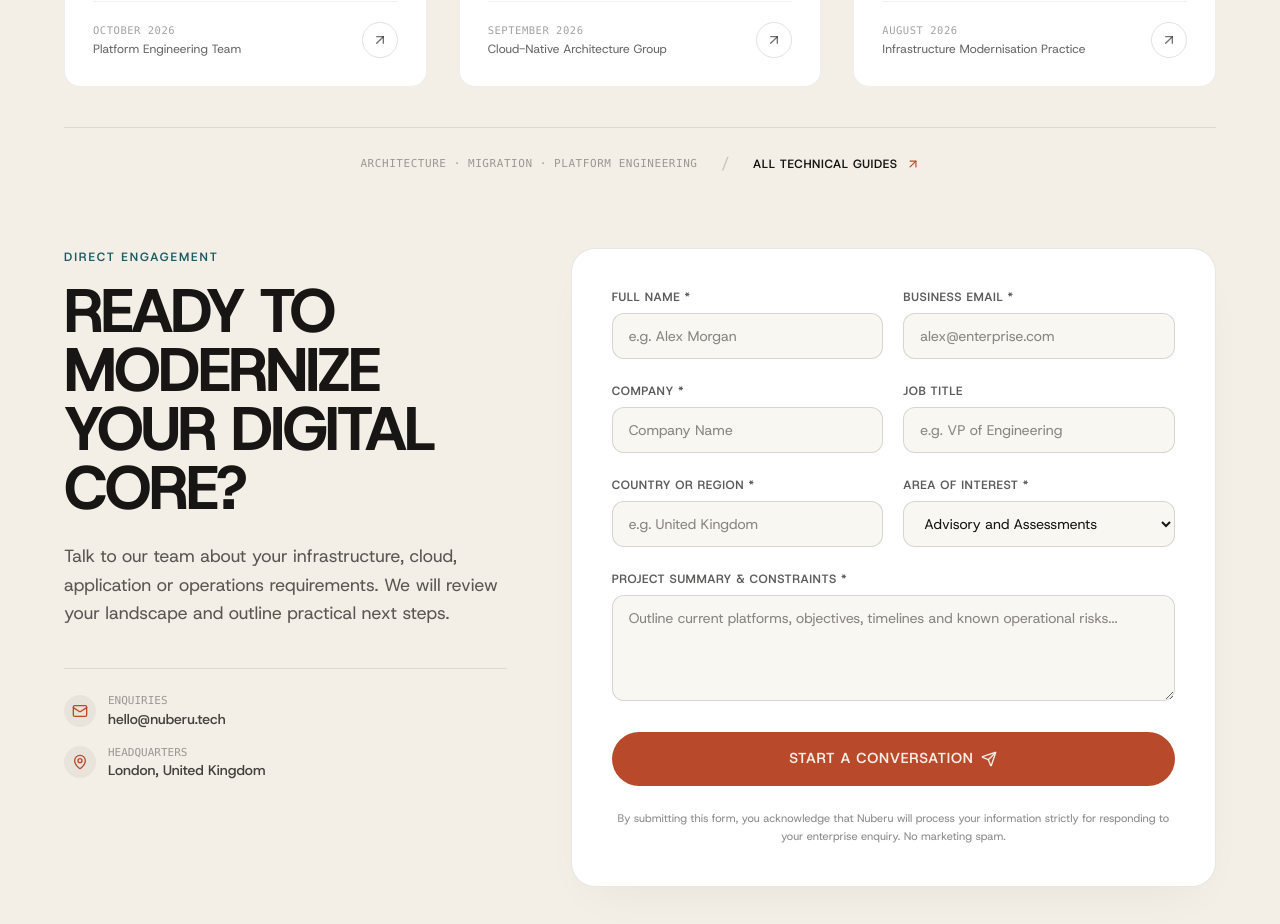
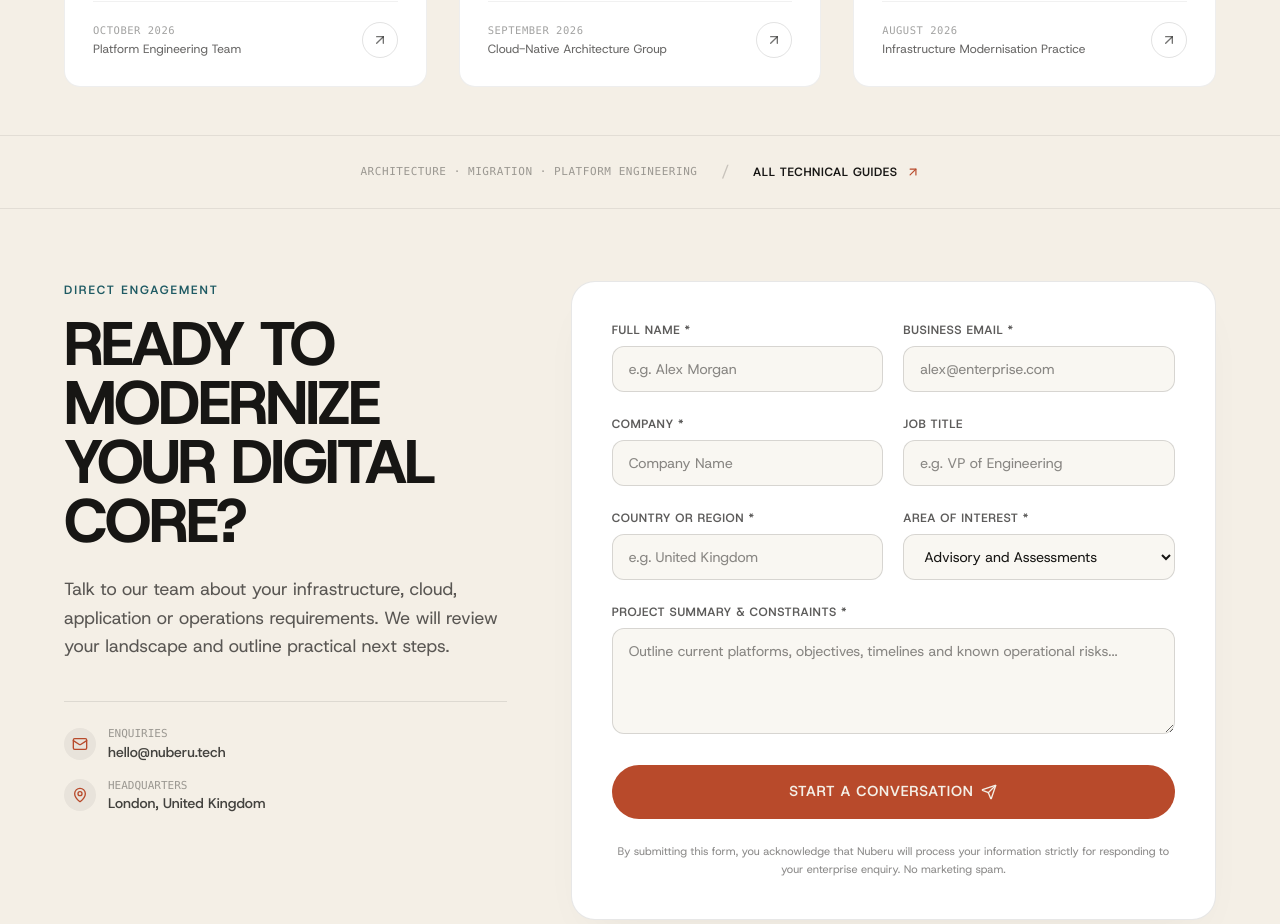
Before and after one commit to MuhammedShammas011/Nuberu, a Next.js app: page / in a window 1280 px wide. Shown: the part 7340-8264 px from the top of the page. Built offline with nearby package versions, Linux system fonts and the light colour scheme.

Commit message:
FewUpdatesMore

```diff
--- a/app/components/InsightsSection.tsx
+++ b/app/components/InsightsSection.tsx
@@ -128,15 +128,17 @@
             );
           })}
         </div>
+      </div>
 
-        {/* Footer */}
+      {/* Footer Strip — Perfectly centered between the two lines */}
       <motion.div
         initial={{ opacity: 0, y: 12 }}
         whileInView={{ opacity: 1, y: 0 }}
         viewport={{ once: true }}
         transition={{ duration: 0.5, delay: 0.3 }}
-          className="mt-8 sm:mt-10 pt-6 border-t border-[#171614]/10 flex flex-col sm:flex-row items-center justify-center gap-3 sm:gap-6 text-center"
+        className="mt-10 sm:mt-12 border-t border-b border-[#171614]/8 py-5 sm:py-6 w-full bg-[#F4EFE6]"
       >
+        <div className="container-custom flex flex-col sm:flex-row items-center justify-center gap-3 sm:gap-6 text-center">
           <p className="font-mono text-[11px] text-[#171614]/40 tracking-wider m-0 text-center">
             ARCHITECTURE · MIGRATION · PLATFORM ENGINEERING
           </p>
@@ -150,8 +152,8 @@
             <span>All Technical Guides</span>
             <ArrowUpRight className="w-3.5 h-3.5 text-[#B84A2B] transition-transform group-hover:translate-x-0.5 group-hover:-translate-y-0.5" />
           </Link>
+        </div>
       </motion.div>
-      </div>
     </section>
   );
 }
```
Lines whose indentation alone changed are shown as unchanged.
